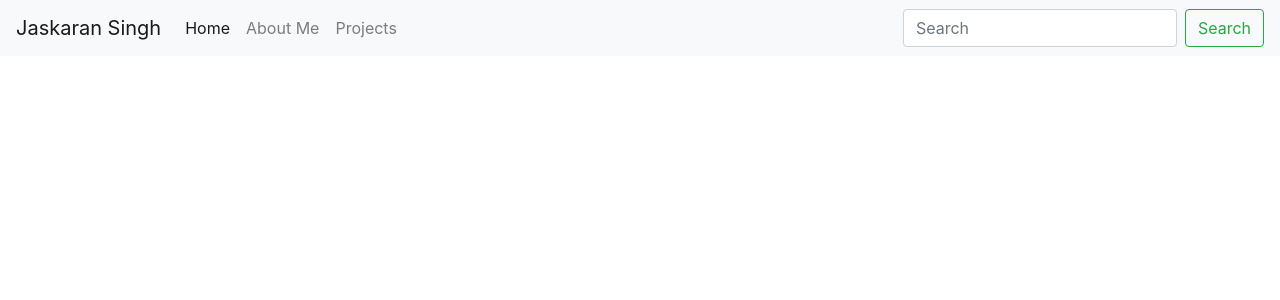
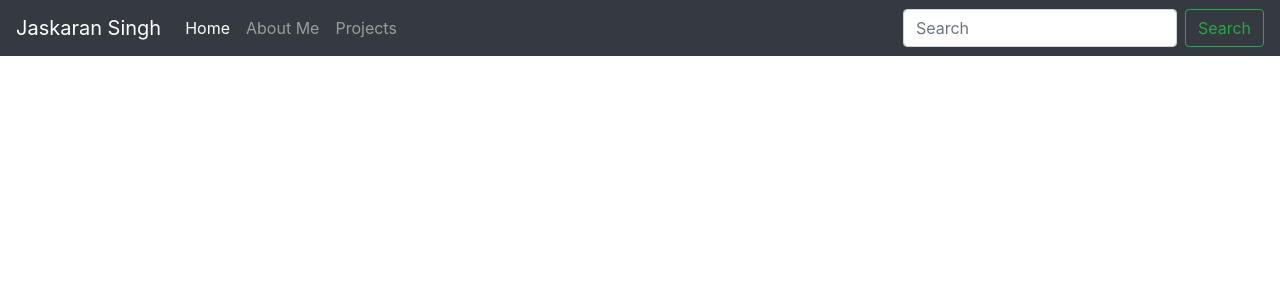
Before and after one commit to TheCoderSingh/portfolio-old, an Angular app: page / in a window 1280 px wide. Shown: the top 300 px of the page. Built offline with nearby package versions, Linux system fonts and the light colour scheme.

Commit message:
Update modules

```diff
--- a/src/app/app.module.ts
+++ b/src/app/app.module.ts
@@ -4,11 +4,13 @@ import { NgModule } from '@angular/core';
 import { AppRoutingModule } from './app-routing.module';
 import { AppComponent } from './app.component';
 import { NavbarComponent } from './components/commons/navbar/navbar.component';
+import { HomeComponent } from './components/views/home/home.component';
 
 @NgModule({
   declarations: [
     AppComponent,
-    NavbarComponent
+    NavbarComponent,
+    HomeComponent
   ],
   imports: [
     BrowserModule,
--- a/src/app/components/commons/navbar/navbar.component.html
+++ b/src/app/components/commons/navbar/navbar.component.html
@@ -1,4 +1,4 @@
-<nav class="navbar navbar-expand-lg navbar-light bg-light">
+<nav class="navbar navbar-expand-lg navbar-dark bg-dark">
 	<a class="navbar-brand" href="#">Jaskaran Singh</a>
 	<button class="navbar-toggler" type="button" data-toggle="collapse" data-target="#navbarSupportedContent"
 		aria-controls="navbarSupportedContent" aria-expanded="false" aria-label="Toggle navigation">
```
